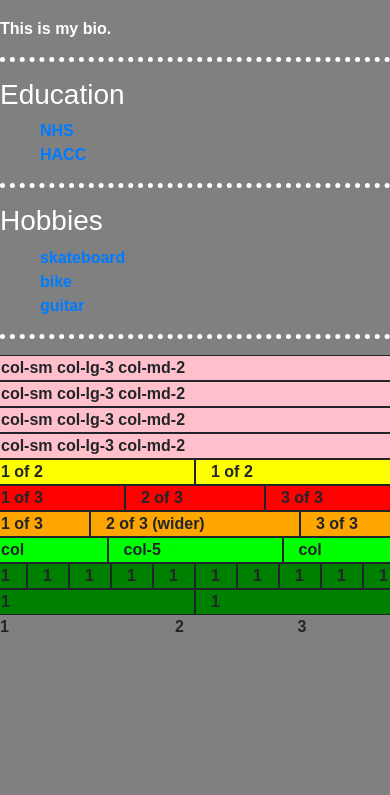
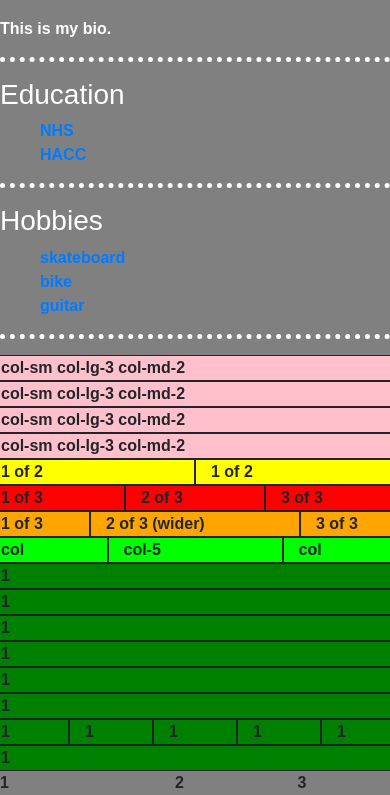
Before and after one commit to keithwfitzgerald/bootstrap, a plain HTML site: page index.html in a window 390 px wide. Shown: the part 165-960 px from the top of the page. Before the commit the page ends 844 px from the top, so only its background shows below. Drawn offline with nearby package versions, Linux system fonts and the light colour scheme.

Commit message:
Update index.html

```diff
--- a/index.html
+++ b/index.html
@@ -137,7 +137,22 @@
     </div>
   </div>
     <div class="row">
-      <div class="col" style="background-color: green; border: solid 1px;">
+      <div class="col-sm" style="background-color: green; border: solid 1px;">
+        1
+      </div>
+      <div class="col-sm" style="background-color: green; border: solid 1px;">
+        1
+      </div>
+      <div class="col-sm" style="background-color: green; border: solid 1px;">
+        1
+      </div>
+      <div class="col-sm" style="background-color: green; border: solid 1px;">
+        1
+      </div>
+      <div class="col-sm" style="background-color: green; border: solid 1px;">
+        1
+      </div>
+      <div class="col-sm" style="background-color: green; border: solid 1px;">
         1
       </div>
       <div class="col" style="background-color: green; border: solid 1px;">
@@ -155,22 +170,7 @@
       <div class="col" style="background-color: green; border: solid 1px;">
         1
       </div>
-      <div class="col" style="background-color: green; border: solid 1px;">
-        1
-      </div>
-      <div class="col" style="background-color: green; border: solid 1px;">
-        1
-      </div>
-      <div class="col" style="background-color: green; border: solid 1px;">
-        1
-      </div>
-      <div class="col" style="background-color: green; border: solid 1px;">
-        1
-      </div>
-      <div class="col" style="background-color: green; border: solid 1px;">
-        1
-      </div>
-      <div class="col" style="background-color: green; border: solid 1px;">
+      <div class="col-sm" style="background-color: green; border: solid 1px;">
         1
       </div>
 
```
